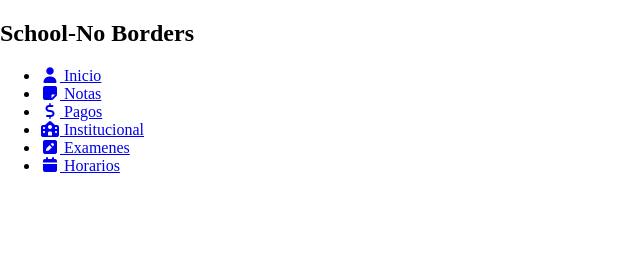
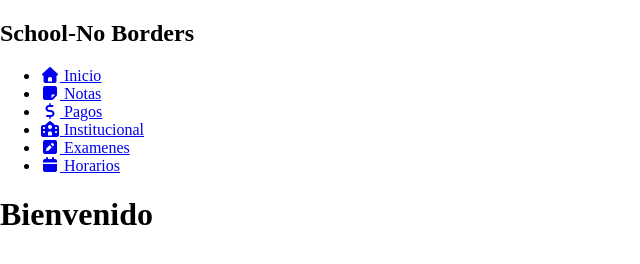
Before and after one commit to HenC1709/School-No-Borders, a plain HTML site: page dashboard-estudiante.html in a window 1280 px wide. Shown: the whole page, without its empty margins (0-640 px from the left). Drawn offline with Linux system fonts and the light colour scheme.

Commit message:
feat: add student dashboard HTML skeleton.

```diff
--- a/dashboard-estudiante.html
+++ b/dashboard-estudiante.html
@@ -15,7 +15,7 @@
     <h2>School-No Borders</h2>
     <nav class="navbar">
         <ul class="nav-links">
-        <li><a href="#Inicio"><i class="fa-solid fa-user"></i> <span>Inicio</span></a></li>
+        <li><a href="#Inicio"><i class="fa-solid fa-house"></i> <span>Inicio</span></a></li>
         <li><a href="#Notas"><i class="fa-solid fa-sticky-note"></i> <span>Notas</span></a></li>
         <li><a href="#Pagos"><i class="fa-solid fa-dollar-sign"></i> <span>Pagos</span></a></li>
         <li><a href="#Institucional"><i class="fa-solid fa-school"></i> <span>Institucional</span></a></li>
@@ -24,5 +24,8 @@
         </ul>
     </nav>
     </aside>
+    <main>
+        <h1>Bienvenido</h1>
+    </main>
 </body>
 </html>
--- a/src/services/studentService.js
+++ b/src/services/studentService.js
@@ -1,7 +1,7 @@
 // obtener todos los estudiantes
 async function getStudents() {
     // marcamos ruta de archivo
-    const response = await fetch('src/data/Students.json');
+    const response = await fetch('src/data/students.json');
     const data = await response.json();
     return data;
 }
```
Also changed, not shown: css/dashboard.css (added).
